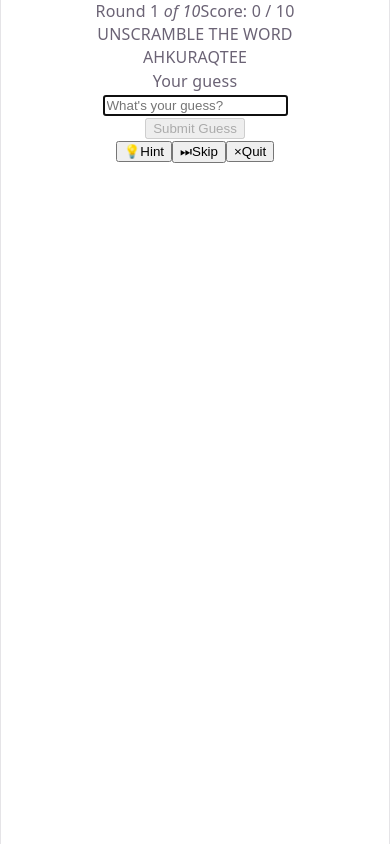
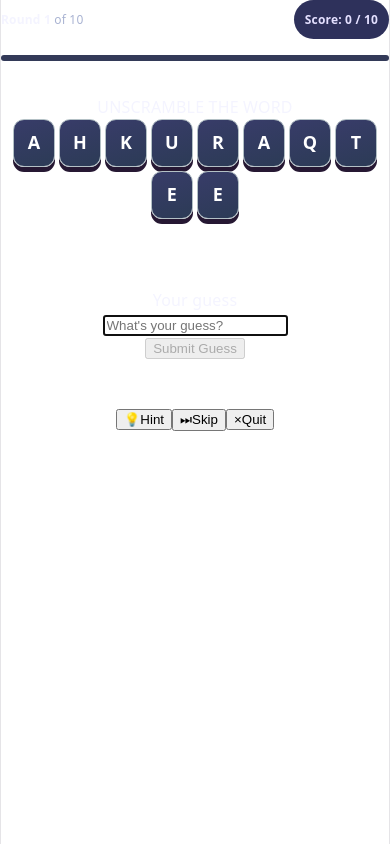
Before and after one commit to Emya101/Jargon-Jumble-2.0, a React (Vite) app: page / in a window 390 px wide. Built offline with nearby package versions, Linux system fonts and the light colour scheme.

Commit message:
style: add styling and responsiveness to game board and letter labels

```diff
--- /dev/null
+++ b/src/components/GameBoard.css
@@ -0,0 +1,161 @@
+/* GameBoard.css — active round: score, progress, letters, hints and feedback */
+
+.game-board {
+  width: 100%;
+  min-width: 0;
+  color: #f4f4ff;
+}
+
+/* Round and score */
+.progress-block {
+  width: 100%;
+}
+
+.progress-labels {
+  display: flex;
+  align-items: center;
+  justify-content: space-between;
+  flex-wrap: wrap;
+  gap: 12px;
+  font-size: 14px;
+  font-weight: 800;
+}
+
+.round-label em {
+  font-style: normal;
+  color: #a9b3d2;
+  font-weight: 500;
+}
+
+.score-pill {
+  display: inline-flex;
+  align-items: center;
+  padding: 8px 11px;
+  border-radius: 999px;
+  background: #2e315b;
+  color: #e4e0ff;
+  font-size: 12px;
+  white-space: nowrap;
+}
+
+.progress-track {
+  width: 100%;
+  height: 6px;
+  margin-top: 16px;
+  overflow: hidden;
+  border-radius: 999px;
+  background: #333a58;
+}
+
+.progress-fill {
+  display: block;
+  height: 100%;
+  border-radius: inherit;
+  background: #4ec0e2;
+  transition: width 300ms ease;
+}
+
+/* Scrambled letters */
+.puzzle {
+  margin-top: 46px;
+  text-align: center;
+}
+
+.letter-row {
+  display: flex;
+  flex-wrap: wrap;
+  align-items: center;
+  justify-content: center;
+  gap: 7px;
+}
+
+.letter-tile {
+  display: grid;
+  place-items: center;
+  min-width: 46px;
+  height: 58px;
+  padding: 0 8px;
+  border: 1px solid #b3c0c5;
+  border-radius: 11px;
+  background: linear-gradient(160deg, #383c69, #2c3b56);
+  box-shadow: 0 5px 0 #261833;
+  color: #fff;
+  font-size: 25px;
+  font-weight: 800;
+  animation: tileEnter 320ms ease both;
+}
+
+.letter-row.compact .letter-tile {
+  min-width: 39px;
+  font-size: 21px;
+}
+
+@keyframes tileEnter {
+  from {
+    opacity: 0;
+    transform: translateY(9px) scale(0.94);
+  }
+  to {
+    opacity: 1;
+    transform: translateY(0) scale(1);
+  }
+}
+
+/* Hint */
+.hint-space {
+  min-height: 51px;
+  padding-top: 19px;
+}
+
+.hint-message {
+  max-width: 460px;
+  margin: 0 auto;
+  padding: 10px 12px;
+  border: 1px solid #2c6972;
+  border-radius: 9px;
+  background: #173e48;
+  color: #bceee5;
+  font-size: 13px;
+  line-height: 1.5;
+}
+
+.hint-icon {
+  margin-right: 7px;
+}
+
+/* Correct / incorrect / skipped messages */
+.feedback-space {
+  display: grid;
+  place-items: center;
+  min-height: 48px;
+}
+
+.feedback {
+  margin: 0;
+  text-align: center;
+  font-size: 13px;
+  font-weight: 700;
+  line-height: 1.45;
+}
+
+.correct-feedback { color: #83eac1; }
+.incorrect-feedback { color: #ff9fa8; }
+.skipped-feedback { color: #f5d38f; }
+
+@media (max-width: 520px) {
+  .puzzle { margin-top: 35px; }
+  .progress-labels { font-size: 12px; }
+  .letter-row { gap: 4px; }
+  .letter-tile,
+  .letter-row.compact .letter-tile {
+    min-width: 30px;
+    height: 46px;
+    padding: 0 5px;
+    font-size: 18px;
+  }
+}
+
+@media (prefers-reduced-motion: reduce) {
+  .letter-tile { animation: none; }
+  .progress-fill { transition: none; }
+}
--- a/src/components/GameBoard.tsx
+++ b/src/components/GameBoard.tsx
@@ -4,6 +4,7 @@ import type { Gameword, Feedback } from "../types/game";
 import { ROUNDS } from "../data/words";
 import { GuessInput } from "./GuessInput";
 import { GameControls } from "./GameControls";
+import "./GameBoard.css";
 
 type GameBoardProps = {
   word: Gameword;
@@ -37,15 +38,14 @@ export function GameBoard({
   onSkip,
   onQuit,
 }: GameBoardProps) {
-
   const progress = (round / ROUNDS) * 100;
   const roundLocked = feedback !== null;
 
   return (
-        <>
+    <section className="game-board" aria-label="Current word puzzle">
       <div className="progress-block">
         <div className="progress-labels">
-                    <span>
+          <span className="round-label">
             Round {round + 1} <em>of {ROUNDS}</em>
           </span>
           <span className="score-pill">
@@ -60,7 +60,7 @@ export function GameBoard({
           className="progress-track"
           role="progressbar"
         >
-                    <span style={{ width: `${progress}%` }} />
+          <span className="progress-fill" style={{ width: `${progress}%` }} />
         </div>
       </div>
 
@@ -84,12 +84,11 @@ export function GameBoard({
         <div className="hint-space">
           {hintVisible && (
             <p className="hint-message">
-                            <span aria-hidden="true">💡</span>
+              <span className="hint-icon" aria-hidden="true">💡</span>
               {word.hint}
             </p>
           )}
         </div>
-
       </div>
 
       <GuessInput
@@ -104,7 +103,9 @@ export function GameBoard({
 
       <div aria-live="polite" className="feedback-space">
         {feedback && (
-                    <p className={`feedback ${feedback.kind}-feedback`}>{feedback.message}</p>
+          <p className={`feedback ${feedback.kind}-feedback`}>
+            {feedback.message}
+          </p>
         )}
       </div>
 
@@ -115,6 +116,6 @@ export function GameBoard({
         onSkip={onSkip}
         onQuit={onQuit}
       />
-        </>
+    </section>
   );
 }
```
Lines whose indentation alone changed are shown as unchanged.
